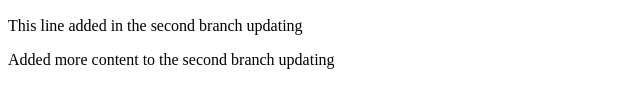
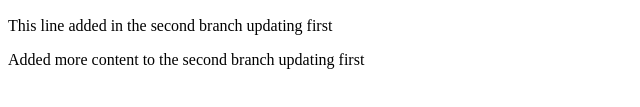
Before and after one commit to smsabir/my-first-website, a plain HTML site: page index.html in a window 1280 px wide. Shown: the part 473-580 px from the top of the page, 0-640 px from the left. Drawn offline with Linux system fonts and the light colour scheme.

Commit message:
Changing the same thing

```diff
--- a/index.html
+++ b/index.html
@@ -10,8 +10,8 @@
     <h2>Hey, I'm using github.</h2>
     <p>Let's party!</p>
     <img src="party.gif" alt="">
-    <p>This line added in the second branch updating</p>
-    <p>Added more content to the second branch updating</p>
+    <p>This line added in the second branch updating first</p>
+    <p>Added more content to the second branch updating first</p>
 
 </body>
 </html>
```
